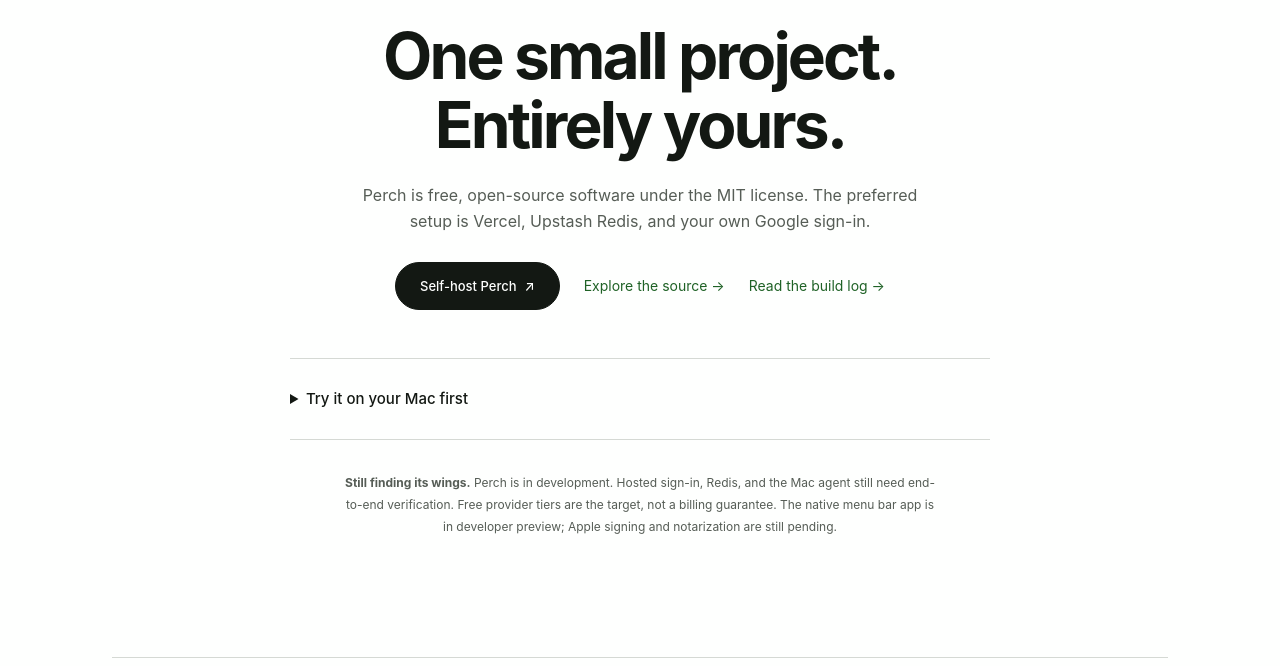
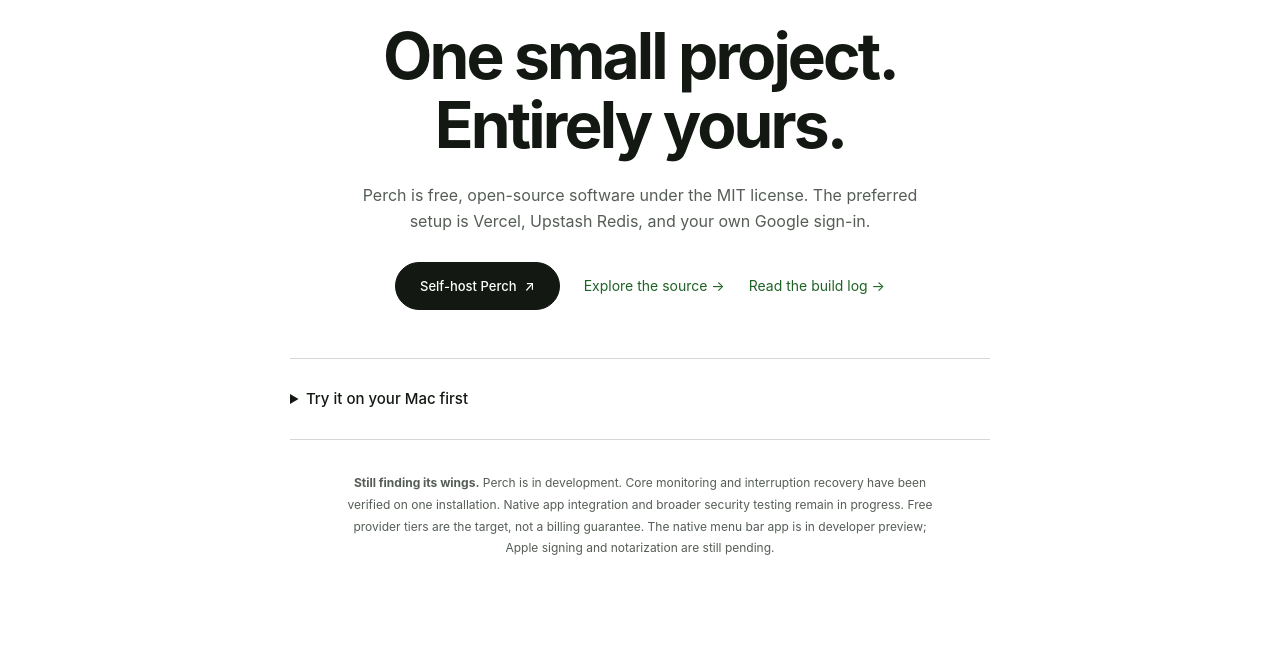
Before and after one commit to mager/perch, a website: page public/index.html in a window 1280 px wide. Shown: the part 4239-4905 px from the top of the page. Drawn offline with Linux system fonts and the light colour scheme.

Commit message:
Update landing page with verified monitoring status

```diff
--- a/public/index.html
+++ b/public/index.html
@@ -18,7 +18,7 @@
 <section class="start content-width" id="start"><p class="eyebrow">MAKE YOURSELF AT HOME</p><h2>One small project.<br>Entirely yours.</h2><p>Perch is free, open-source software under the MIT license. The preferred setup is Vercel, Upstash Redis, and your own Google sign-in.</p><div class="start-actions"><a class="button primary" href="https://github.com/mager/perch#deploy-on-vercel">Self-host Perch <span aria-hidden="true">↗</span></a><a class="text-link" href="https://github.com/mager/perch">Explore the source →</a><a class="text-link" href="https://mager.co/blog/2026-10-04-perch/">Read the build log <span aria-hidden="true">→</span></a></div><details><summary>Try it on your Mac first</summary><p>With Node.js 22 installed, clone the repository and start the local sample dashboard.</p><pre><code>git clone https://github.com/mager/perch.git
 cd perch
 npm ci
-npm run demo</code></pre><p>Open <code>http://localhost:8787/app</code>. Sample mode needs no accounts and does not monitor your actual Mac.</p></details><p class="development-note"><strong>Still finding its wings.</strong> Perch is in development. Hosted sign-in, Redis, and the Mac agent still need end-to-end verification. Free provider tiers are the target, not a billing guarantee. The native menu bar app is in developer preview; Apple signing and notarization are still pending.</p></section>
+npm run demo</code></pre><p>Open <code>http://localhost:8787/app</code>. Sample mode needs no accounts and does not monitor your actual Mac.</p></details><p class="development-note"><strong>Still finding its wings.</strong> Perch is in development. Core monitoring and interruption recovery have been verified on one installation. Native app integration and broader security testing remain in progress. Free provider tiers are the target, not a billing guarantee. The native menu bar app is in developer preview; Apple signing and notarization are still pending.</p></section>
 </main><footer class="landing-footer content-width"><a class="brand" href="/" aria-label="Perch home"><img src="/logo.svg" width="36" height="36" alt=""><img class="wordmark" src="/wordmark.svg" width="88" height="32" alt="perch"></a><!-- Chicago flag geometry: https://design.chicago.gov/assets/img/Flag_of_Chicago%2C_Illinois.svg -->
 <p class="footer-credit"><svg class="chicago-flag" xmlns="http://www.w3.org/2000/svg" viewBox="0 0 720 480" width="30" height="20" aria-hidden="true">
   <path d="M0,0h720v480H0z" fill="oklch(99.8% .001 130)" />
```
